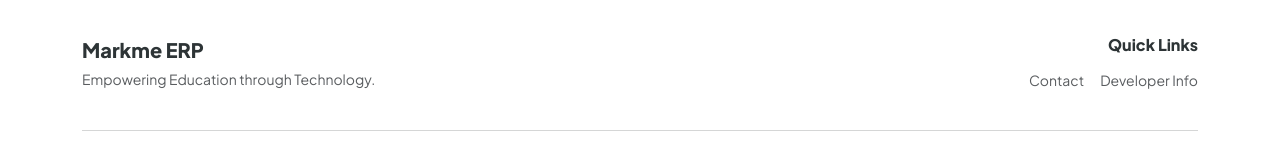
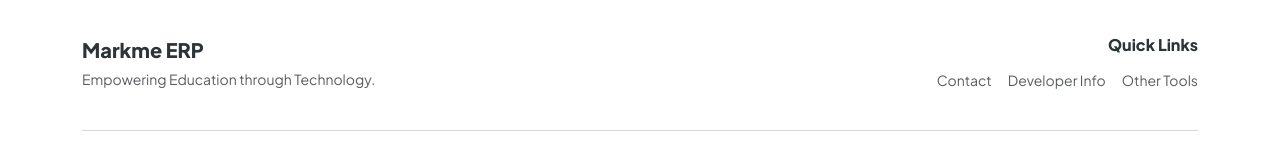
Before and after one commit to atharvshub/MarkMe, a plain HTML site: page index.html in a window 1280 px wide. Shown: the part 2634-2792 px from the top of the page. Drawn offline with nearby package versions, Linux system fonts and the light colour scheme.

Commit message:
Update index.html

```diff
--- a/index.html
+++ b/index.html
@@ -265,6 +265,7 @@
                     <div class="d-flex flex-column flex-md-row justify-content-md-end gap-3">
                         <a href="#contact" class="text-decoration-none text-muted small">Contact</a>
                         <a href="dev.html" class="text-decoration-none text-muted small">Developer Info</a>
+                         <a href="tools.html" class="text-decoration-none text-muted small">Other Tools</a>
                     </div>
                 </div>
             </div>
```
